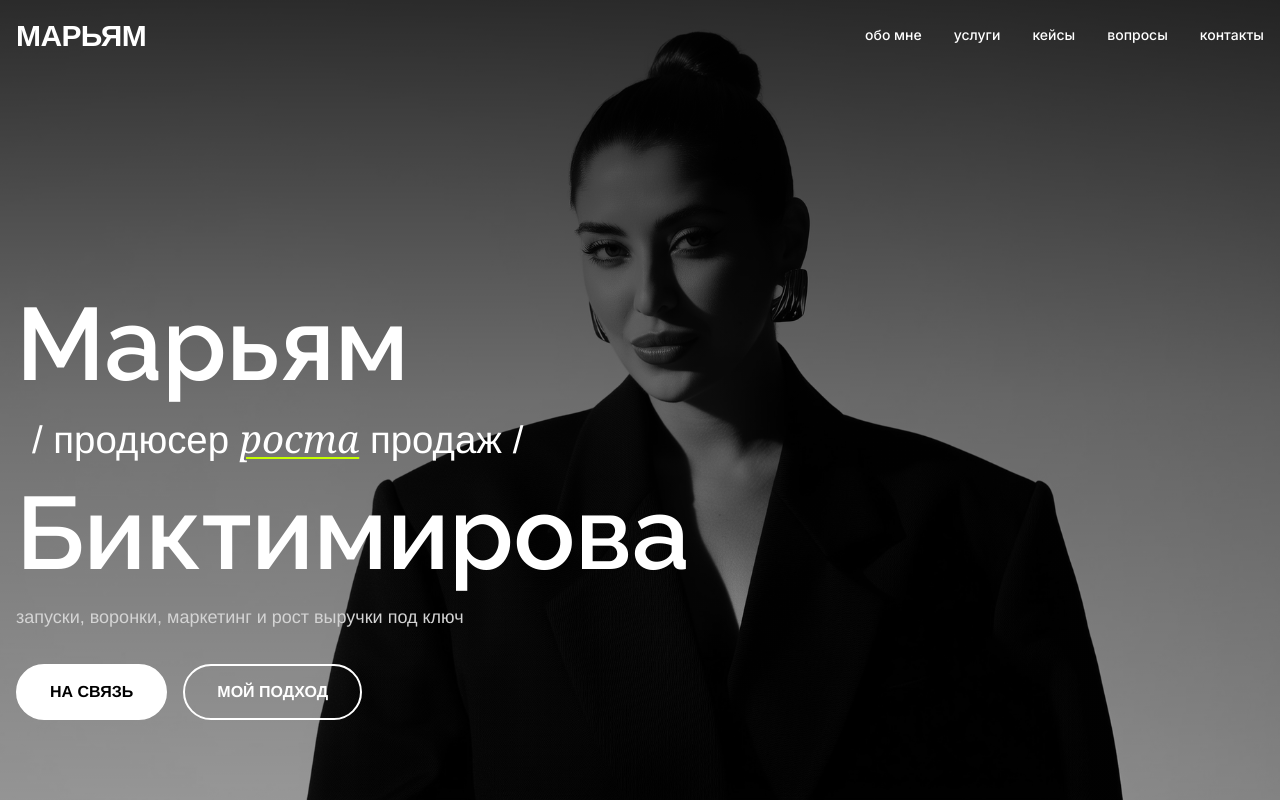
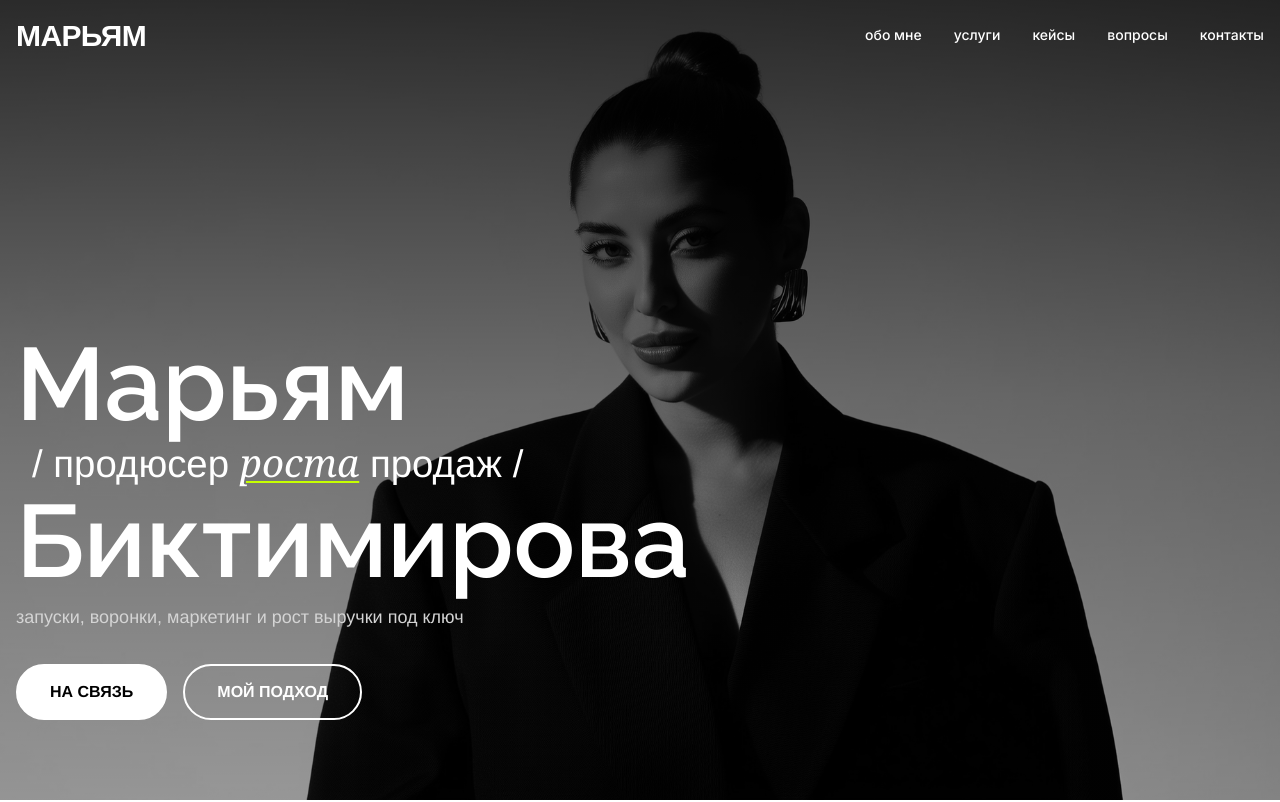
Before and after one commit to sofiassokolova-art/mayyam-website, a Next.js app: page / in a window 1280 px wide. Shown: the top 802 px of the page. Built offline with nearby package versions, Linux system fonts and the light colour scheme.

Commit message:
Fix Hero spacing: reduce margins between 'Марьям', 'продюсер' and 'Биктимирова' for tighter layout

```diff
--- a/src/components/Hero.tsx
+++ b/src/components/Hero.tsx
@@ -56,7 +56,7 @@ const Hero = () => {
               {/* Main title */}
               <motion.h1
                 variants={itemVariants}
-                className="text-white leading-[0.9] mb-4 md:mb-6"
+                className="text-white leading-[0.9] mb-1 md:mb-2"
                 style={{
                   fontFamily: 'var(--font-raleway), sans-serif',
                   fontWeight: 800,
@@ -69,7 +69,7 @@ const Hero = () => {
               {/* Subtitle with role */}
               <motion.h2
                 variants={itemVariants}
-                className="text-white leading-[1.2] mb-4 md:mb-6 ml-4"
+                className="text-white leading-[1.2] mb-1 md:mb-2 ml-4"
                 style={{
                   fontFamily: 'Helvetica Neue, Helvetica, Arial, sans-serif',
                   fontSize: 'clamp(16px, 3vw, 40px)',
@@ -84,7 +84,7 @@ const Hero = () => {
               {/* Last name */}
               <motion.h1
                 variants={itemVariants}
-                className="text-white leading-[0.9] mb-6"
+                className="text-white leading-[0.9] mb-4"
                 style={{
                   fontFamily: 'var(--font-raleway), sans-serif',
                   fontWeight: 800,
```
